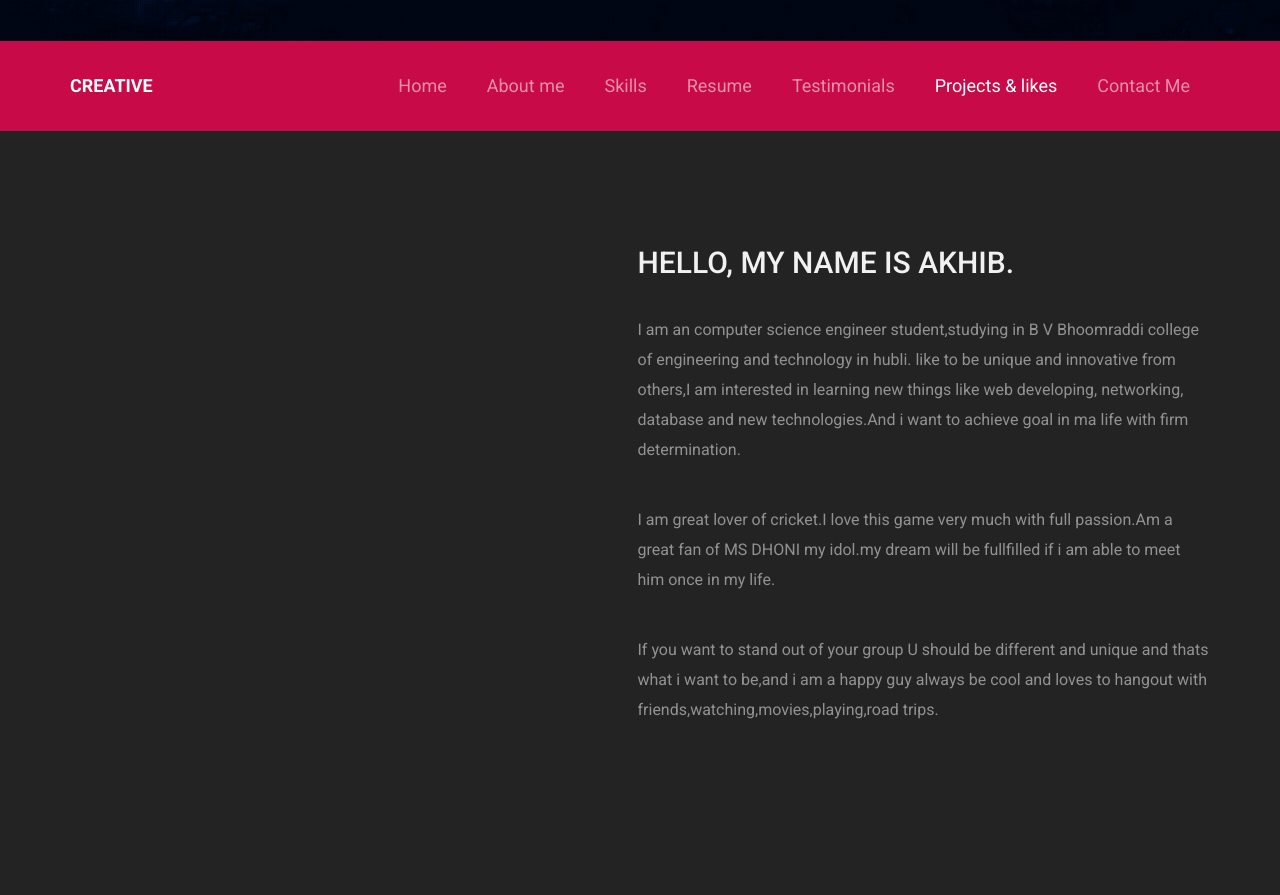
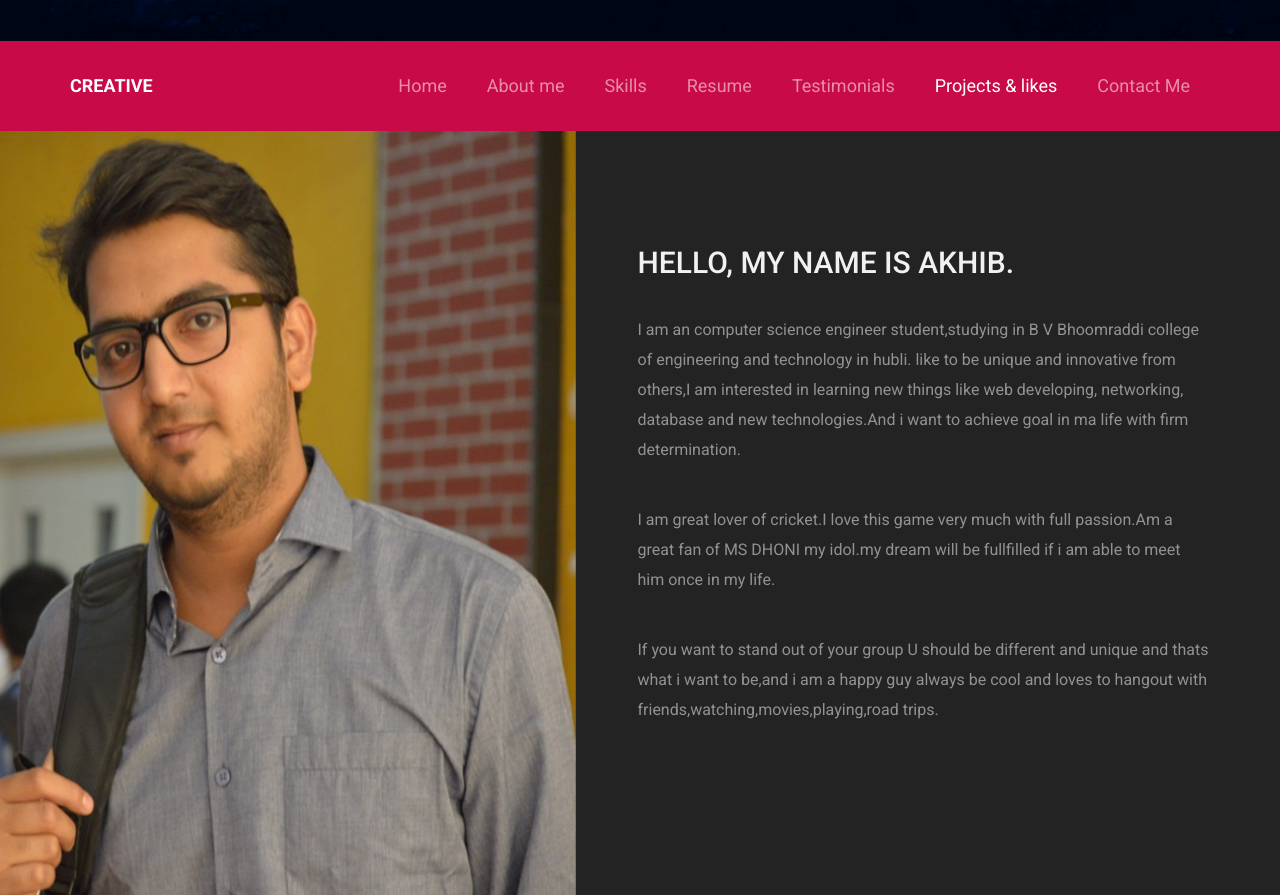
Before and after one commit to akhibbvb/personal_akhib, a plain HTML site: page index.html in a window 1280 px wide. Shown: the part 739-1634 px from the top of the page. Drawn offline with nearby package versions, Linux system fonts and the light colour scheme.

Commit message:
Update style.css

```diff
--- a/css/style.css
+++ b/css/style.css
@@ -327,7 +327,7 @@ h2.title span{
 
 .profile-bg {
     background-color: transparent;
-    background: url("images/profile.jpg");
+    background: url("../images/profile.jpg");
     position: absolute;
     background-clip: border-box;
     background-attachment: scroll;
```
